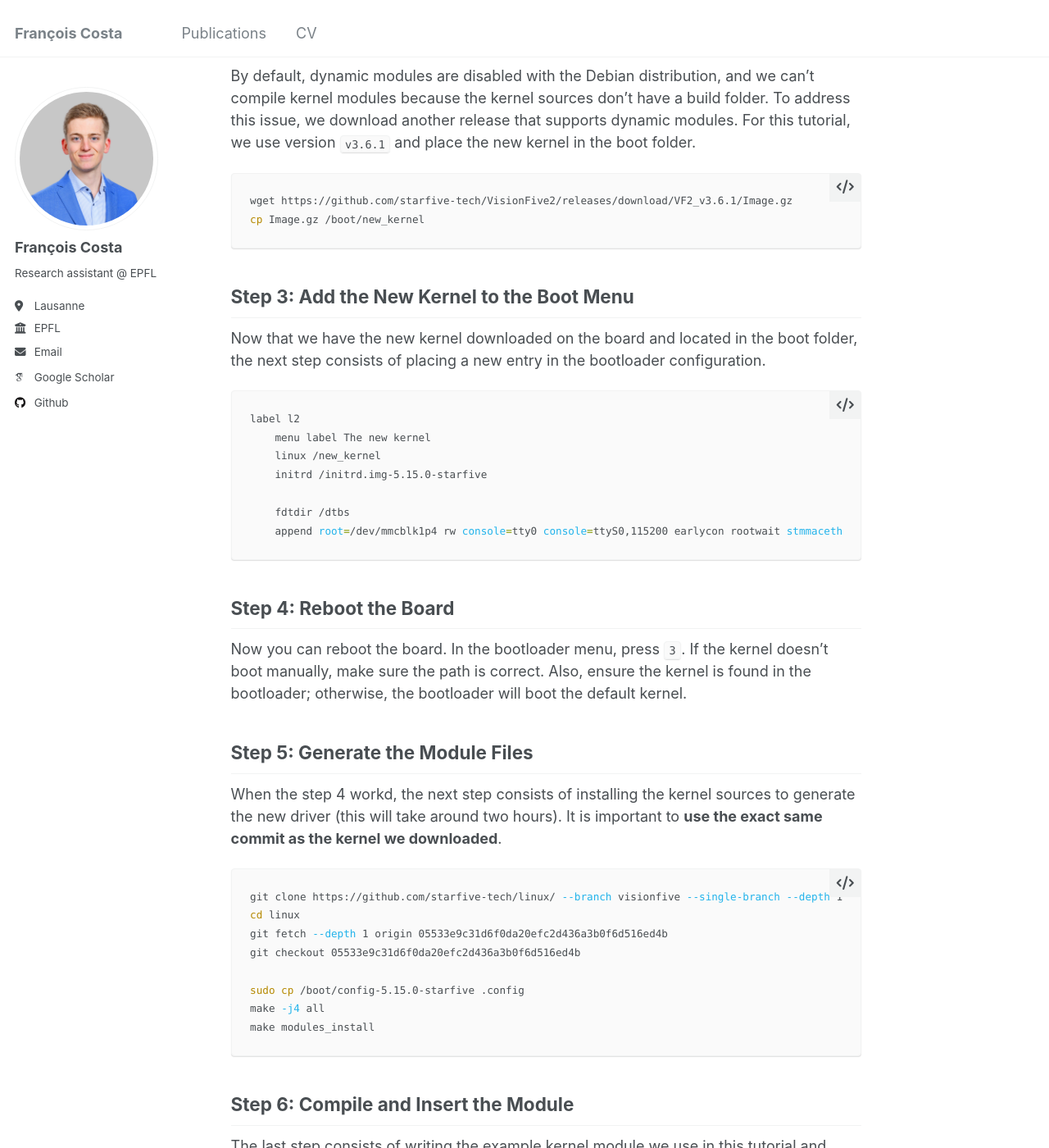
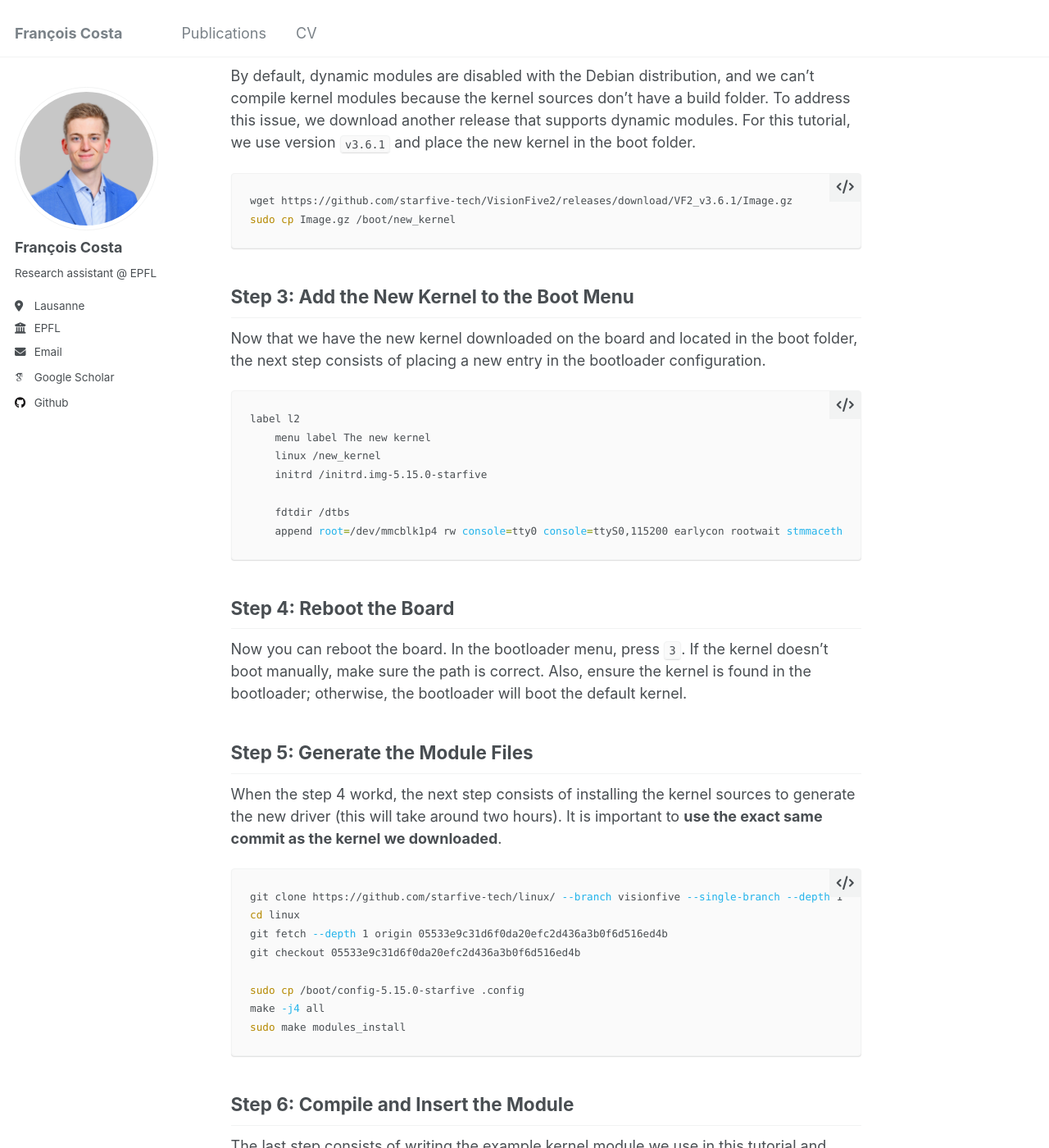
Before and after one commit to francois141/francois141.github.io, a Jekyll site: the page built from _posts/2009-10-01-driver-visionfive2.md, in a window 1280 px wide and 1400 px high, scrolled down 524 px. Shown: the whole window at 82% size. Built offline with Jekyll 4.4.1, drawn with Linux system fonts in a browser that asks for light colours; some web fonts are replaced.

Commit message:
update tuotrial

````diff
--- a/_posts/2009-10-01-driver-visionfive2.md
+++ b/_posts/2009-10-01-driver-visionfive2.md
@@ -20,7 +20,7 @@ By default, dynamic modules are disabled with the Debian distribution, and we ca
 
 ```bash
 wget https://github.com/starfive-tech/VisionFive2/releases/download/VF2_v3.6.1/Image.gz
-cp Image.gz /boot/new_kernel
+sudo cp Image.gz /boot/new_kernel
 ```
 
 ## Step 3: Add the New Kernel to the Boot Menu
@@ -53,7 +53,7 @@ git checkout 05533e9c31d6f0da20efc2d436a3b0f6d516ed4b
 
 sudo cp /boot/config-5.15.0-starfive .config
 make -j4 all
-make modules_install
+sudo make modules_install
 ```
 
 ## Step 6: Compile and Insert the Module
@@ -101,6 +101,7 @@ clean:
 ```bash
 make all
 sudo insmod module.ko
+sudo dmesg | tail -n 1
 ```
 
 If you see the output, congratulations! You have successfully added a custom (minimal) driver to the VisionFive2 board!
````
